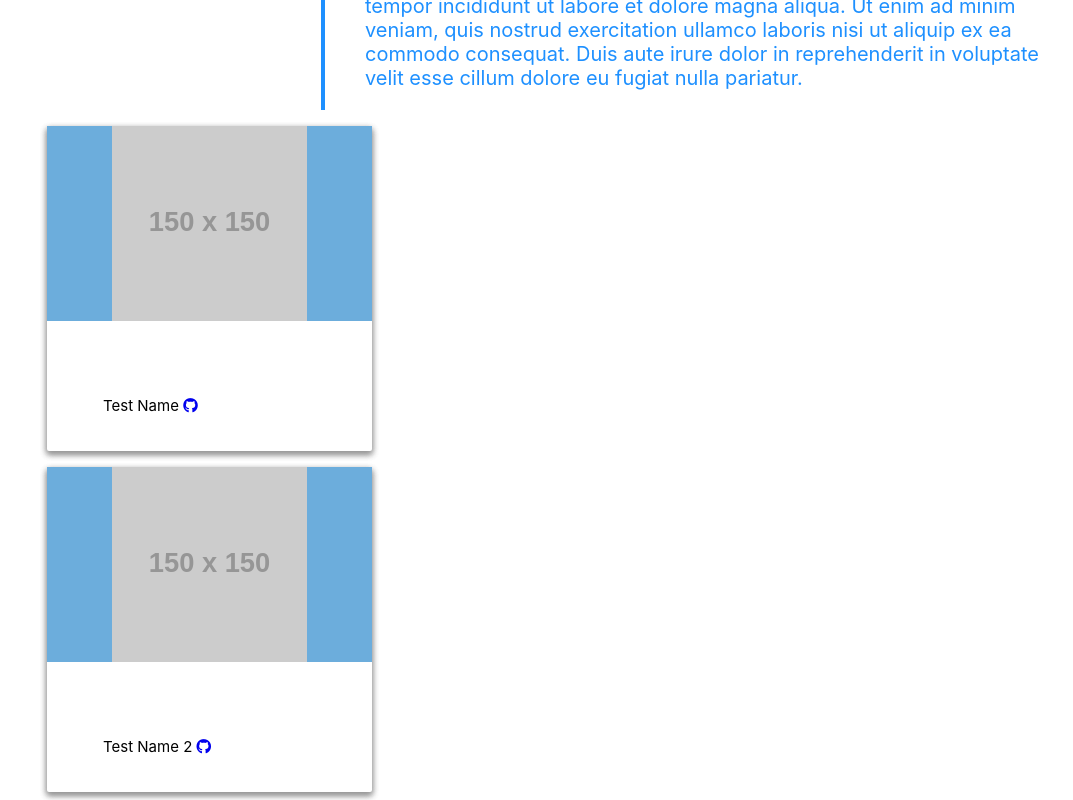
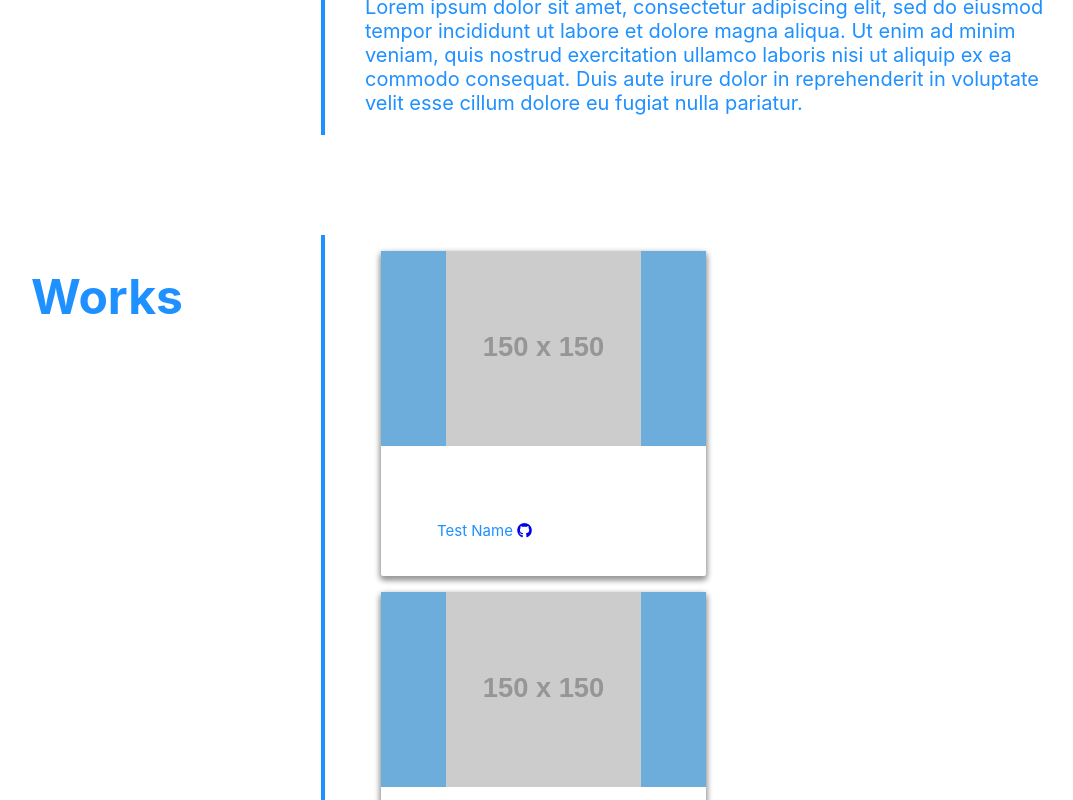
Before and after one commit to RyanSzczepanski/Portfolio, a React (Create React App) app: page / in a window 1280 px wide. Shown: the part 280-1080 px from the top of the page, without its empty margins (44-1117 px from the left). Built offline with nearby package versions, Linux system fonts and the light colour scheme.

Commit message:
added works component

```diff
--- a/src/App.js
+++ b/src/App.js
@@ -1,9 +1,8 @@
 import logo from './logo.svg';
 import './App.css';
 //Components
-import Wrapper from './components/Wrapper';
 import NavBar from './components/NavBar/index.js';
-import Card from './components/Card/index.js'
+import Work from './components/Work/index.js'
 import AboutMe from './components/AboutMe/index.js'
 //Jsons
 import Projects from './jsons/projects.json'
@@ -15,9 +14,7 @@ function App() {
     <NavBar/>
     <div className="content">
       <AboutMe image={AboutMeJson.image} body={AboutMeJson.body}/>
-      {Projects.map(({name, image, link})=>{
-        return <Card name={name} image={image} link={link}/>
-      })}
+      <Work work={Projects}/>
     </div>
   </div>
   );
--- a/src/components/AboutMe/index.js
+++ b/src/components/AboutMe/index.js
@@ -5,7 +5,6 @@ function AboutMe(props) {
   return (
     <div>
       <div id="about" className="section-header"></div>
-      <div className="">
         <div className="flex-row">
           <div className="section-title">
             <h1>About Me</h1>
@@ -15,7 +14,6 @@ function AboutMe(props) {
               <p className="body">{props.body}</p>
           </div>
         </div>
-      </div>
     </div>
   );
 }
--- /dev/null
+++ b/src/components/Work/index.js
@@ -0,0 +1,23 @@
+import React from "react";
+import "./style.css";
+import Card from "../Card/index.js";
+
+function Work(props) {
+  return (
+    <div>
+      <div id="portfolio" className="section-header"></div>
+      <div className="flex-row">
+        <div className="section-title">
+          <h1>Works</h1>
+        </div>
+        <div className="section-content">
+          {props.work.map(({ name, image, link }) => {
+            return <Card name={name} image={image} link={link} />;
+          })}
+        </div>
+      </div>
+    </div>
+  );
+}
+
+export default Work;
--- a/src/index.css
+++ b/src/index.css
@@ -28,6 +28,7 @@ code {
   position: relative;
   top: -75px;
   visibility: hidden;
+  margin-top: 100px;
 }
 
 .flex-row {
```
Also changed, not shown: src/components/Work/style.css (added).
